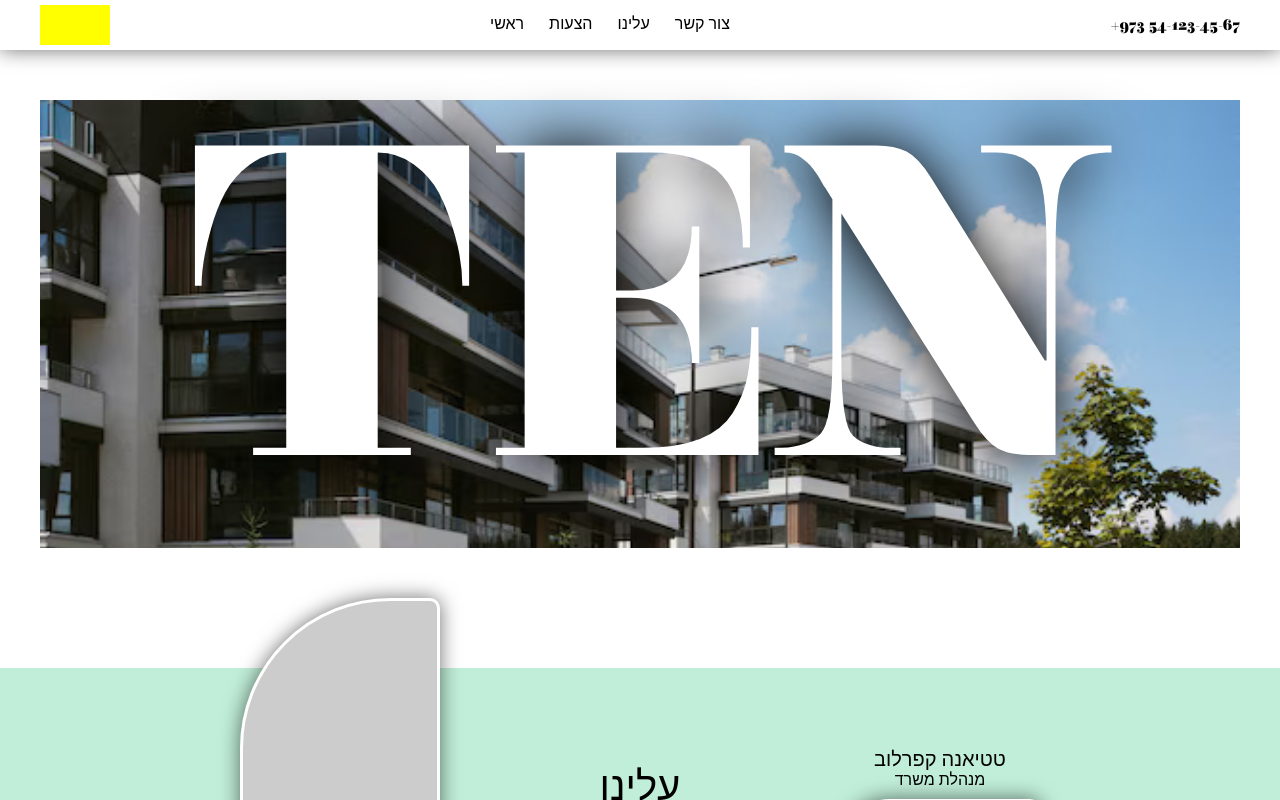
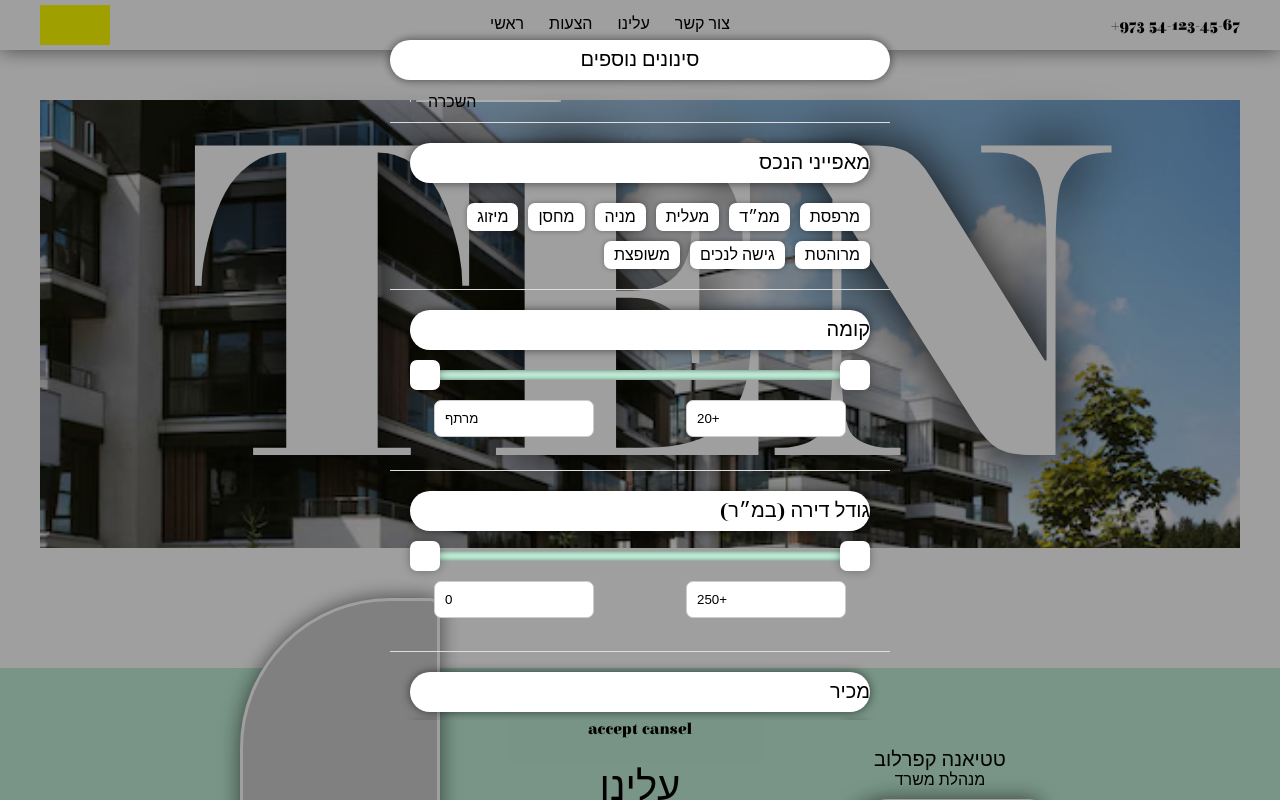
Before and after one commit to Umber-Sai/TEN, a website built with webpack: page index.html in a window 1280 px wide. Shown: the top 800 px of the page. Built offline with nearby package versions, Linux system fonts and the light colour scheme; no server answers.

```diff
--- a/package.json
+++ b/package.json
@@ -18,5 +18,8 @@
     "webpack": "^5.92.1",
     "webpack-cli": "^5.1.4",
     "webpack-dev-server": "^5.0.4"
+  },
+  "dependencies": {
+    "typescript": "^5.5.3"
   }
 }
--- a/scss/_common.scss
+++ b/scss/_common.scss
@@ -39,18 +39,19 @@
         box-shadow: 0 0 5px #00000050,
         inset 0 0 0px #00000050;
         border-radius: 7px;
-        transition: all .4s;
+        transition: all .3s;
         cursor: pointer;
         user-select: none;
-        border: 2px solid #fff;
         &:hover{
-            border: 2px solid #c0eed8;
+            // background-color: #c0eed8;
         }
     }
     &:checked + label {
         box-shadow:  0 0 0px #00000050,
-        inset 0 0 5px #00000050;
-        background-color: #5ec593;
+        inset 0 0 5px #00000060;
+        background-color: #c0eed8;
+        // background-color: #5ec593;
+        transform: scale(0.97);
         color: #11482c;
     }
 }
--- a/scss/_filters.scss
+++ b/scss/_filters.scss
@@ -1,8 +1,10 @@
 .filterPopup_button {
     background-color: #ccc;
-    &> input {
+
+    &>input {
         display: none;
-        &:checked ~ .filterPopup {
+
+        &:checked~.filterPopup {
             display: flex;
         }
     }
@@ -22,54 +24,93 @@
     align-items: center;
 
     background-color: #00000060;
-    display: none;
+    // display: none;
+
+    .disappear_popup {
+        position: absolute;
+        top: 0;
+        right: 0;
+        bottom: 0;
+        left: 0;
+        z-index: 101;
+    }
 
     .filterContainer {
         width: clamp(300px, 90%, 500px);
         height: 90vh;
-        background-color: #fff;
-        border-radius: 10px;
-        padding: 20px;
-        box-sizing: border-box;
+        // background-color: #fff;
+        // border-radius: 10px;
+        // border: 3px solid #fff;
         text-align: center;
 
         display: grid;
-        grid-template-rows: 20px 1fr 20px;
+        grid-template-rows: 40px 1fr 40px;
         align-self: center;
+        position: relative;
+        z-index: 102;
+
+        // &::before {
+        //     content: '';
+        //     display: block;
+        //     width: 100%;
+        //     height: calc(100% - 80px);
+        //     // box-shadow: inset 0 0 10px #00000090;
+        //     position: absolute;
+        //     top: 40px;
+        //     z-index: 103;
+        //     pointer-events: none;
+        // }
+
+        .title {
+            line-height: 40px;
+            font-size: 20px;
+            background-color: #fff;
+            border-radius: 20px;
+            box-shadow: 0 0 10px #00000090;
+        }
 
         .filters-window {
             width: 100%;
             overflow: scroll;
+            // border: 3px solid #ccc;
             .filters {
                 width: 100%;
-            & > div {
+                &>div {
                     padding: 20px;
                     text-align: right;
                     border-top: 1px solid #ddd;
-                border-bottom: 1px solid #ddd;
+                    &:first-of-type {
+                        border-top: none;
+                    }
                     .title {
                         font-size: 20px;
                         margin-bottom: 20px;
                     }
                 }
+
                 .sell_rent {
                     .sellRent {
                         position: relative;
                         display: flex;
                         width: 150px;
                         border-left: 1px solid #ccc;
+
                         input {
                             display: none;
-                        &:checked + label .slider {
+
+                            &:checked+label .slider {
                                 transform: translateX(calc(100% + 4px));
+
                                 .rent {
                                     opacity: 0;
                                 }
+
                                 .sell {
                                     opacity: 100;
                                 }
                             }
                         }
+
                         label {
                             width: calc(100% - 5px);
                             margin-left: 5px;
@@ -77,6 +118,7 @@
                             background-color: #ddd;
                             box-shadow: inset 0 0 5px #00000050;
                             border-radius: 7px;
+
                             .slider {
                                 position: relative;
                                 width: calc(50% - 4px);
@@ -85,7 +127,8 @@
                                 border-radius: 5px;
                                 background-color: #fff;
                                 transition: transform .5s;
-                            box-shadow:  0 0 2px #00000050;
+                                box-shadow: 0 0 2px #00000050;
+
                                 span {
                                     position: absolute;
                                     top: 50%;
@@ -93,6 +136,7 @@
                                     transform: translate(-50%, -50%);
                                     transition: opacity .5s;
                                 }
+
                                 .sell {
                                     opacity: 0;
                                 }
@@ -100,6 +144,7 @@
                         }
                     }
                 }
+
                 .characteristics {
 
                     .action {
@@ -112,6 +157,11 @@
                 }
             }
         }
+        .filter_action {
+            // background-color: #fff;
+            // border-radius: 20px;
+            // box-shadow: 0 0 10px #00000090;
+        }
     }
 
 }
--- a/scss/_slider.scss
+++ b/scss/_slider.scss
@@ -7,36 +7,34 @@
     text-align: center;
     border-radius: 5px;
     background-color: #ddd;
-    margin-bottom: 100px;
-
-
-    // display: flex;
-    // justify-content: space-between;
-    // align-items: center;
+    box-shadow: inset 0 0 5px #00000090;
+    margin-bottom: 70px;
 
     & > button {
         display: block;
         position: absolute;
         top: 50%;
 
-        width: 20px;
-        height: 20px;
+        width: 30px;
+        height: 30px;
 
         cursor: move;
         transform: translateY(-50%);
 
         border: none;
-        border-radius: 50%;
-        background-color: #999;
+        border-radius: 7px;
+        background-color: #fff;
+        box-shadow: 0 0 10px #00000050;
     }
 
     .range__between {
         position: absolute;
-        height: 4px;
+        height: 10px;
         width: 0px;
-        margin-top: 3px;
         border: none;
-        background-color: #559933;
+        background-color: #c0eed8;
+        box-shadow: inset 0 0 5px #00000090;
+        transform: translateX(4px);
 
     }
 
--- a/src/components/filterPopup.ts
+++ b/src/components/filterPopup.ts
@@ -20,6 +20,8 @@
                 return new DOMParser().parseFromString(text, 'text/html').body.firstChild as HTMLElement;
             });
 
+        this.motherElement.appendChild(this.template!)
+
         const rangeSliders: HTMLCollectionOf<Element> = this.template!.getElementsByClassName('customRangeSlider')
         for (let i = 0; i < rangeSliders.length; i++) {
             const element: HTMLElement = rangeSliders[i] as HTMLElement;
@@ -36,7 +38,7 @@
 
         // console.log(this.template)
 
-        this.motherElement.appendChild(this.template!)
+
     }
 
     public getFilterSettings () : FilterSettings {
--- a/templates/filtersPopup.html
+++ b/templates/filtersPopup.html
@@ -3,6 +3,7 @@
     <label for="filters" class="filtersButton">filters</label>
 
     <div class="filterPopup">
+        <label class="disappear_popup" for="filters"></label>
         <div class="filterContainer">
             <div class="title">סינונים נוספים</div>
             <div class="filters-window">
@@ -55,12 +56,16 @@
                         <div class="customRangeSlider" min="0" max="250" alias='{"250" : "250+"}'></div>
                     </div>
                     <div class="cost">
-                        <div class="title">גודל דירה (במ״ר)</div>
-                        <div class="customRangeSlider" min="0" max="20000000" alias='{"20000000" : "20000000+"}'></div>
+                        <div class="title">מכיר</div>
+                        <div class="customRangeSlider" min="0" max="2000" alias='{"2000" : "20 000 000+"}'></div>
+                    </div>
+                    <div class="rooms">
+                        <div class="title">חדרים</div>
+                        <div class="customRangeSlider" min="1" max="5" alias='{"5" : "5+"}'></div>
                     </div>
                 </div>
             </div>
-            <div class="actions">
+            <div class="filter_actions">
                 <label for="filters" class="filtersButton" id="filter_accept">accept</label>
                 <label for="filters" class="filtersButton">cansel</label>
             </div>
```
Also changed, not shown: styles/apartment.css, styles/main.css, 3 other files. Lines whose indentation alone changed are shown as unchanged.
